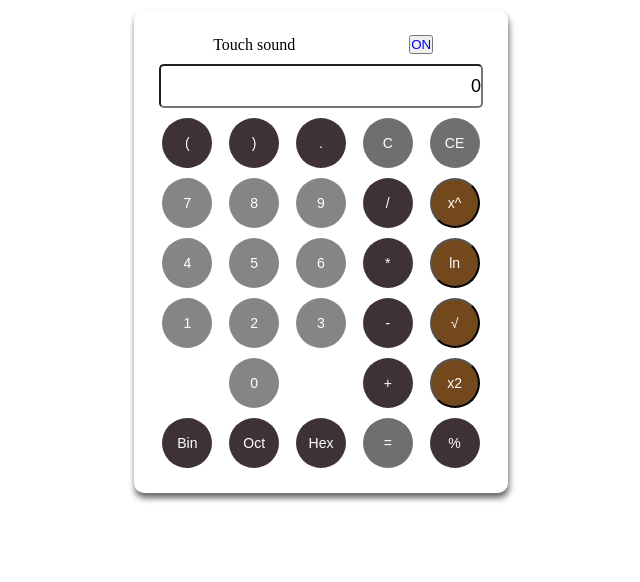
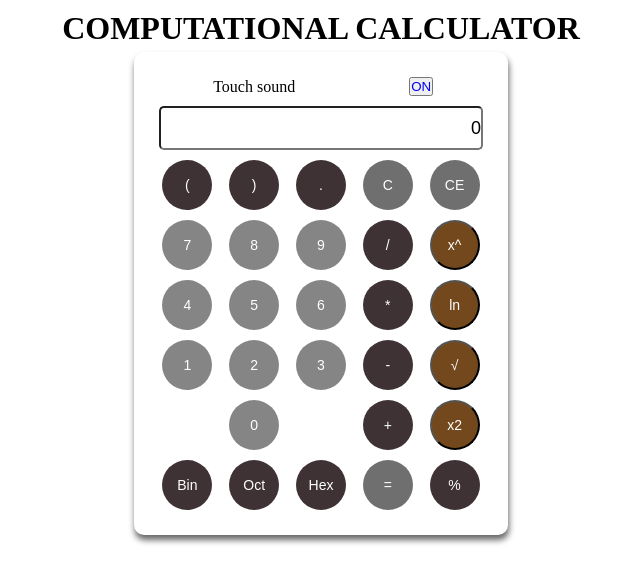
Before and after one commit to MzkZeeshan/calculator, a plain HTML site: page cal.html in a window 1280 px wide. Shown: the whole page, without its empty margins (319-959 px from the left). Drawn offline with Linux system fonts and the light colour scheme.

Commit message:
calculator final commit

```diff
--- a/cal.html
+++ b/cal.html
@@ -8,8 +8,10 @@
     <link rel="stylesheet" href="style.css"/>
 </head>
 <body id="id1">
+
     <form name="sci-calc">
-        <table class="calculator" cellspacing="0" cellpadding="1">
+      <h1>COMPUTATIONAL CALCULATOR</h1>
+             <table class="calculator" cellspacing="0" cellpadding="1">
             <tr>
                 <td colspan="3">Touch sound</td>
                 <td colspan="2"><input type="button" id="1" value="ON" style="color:blue"
```
Also changed, not shown: 1 other file.
